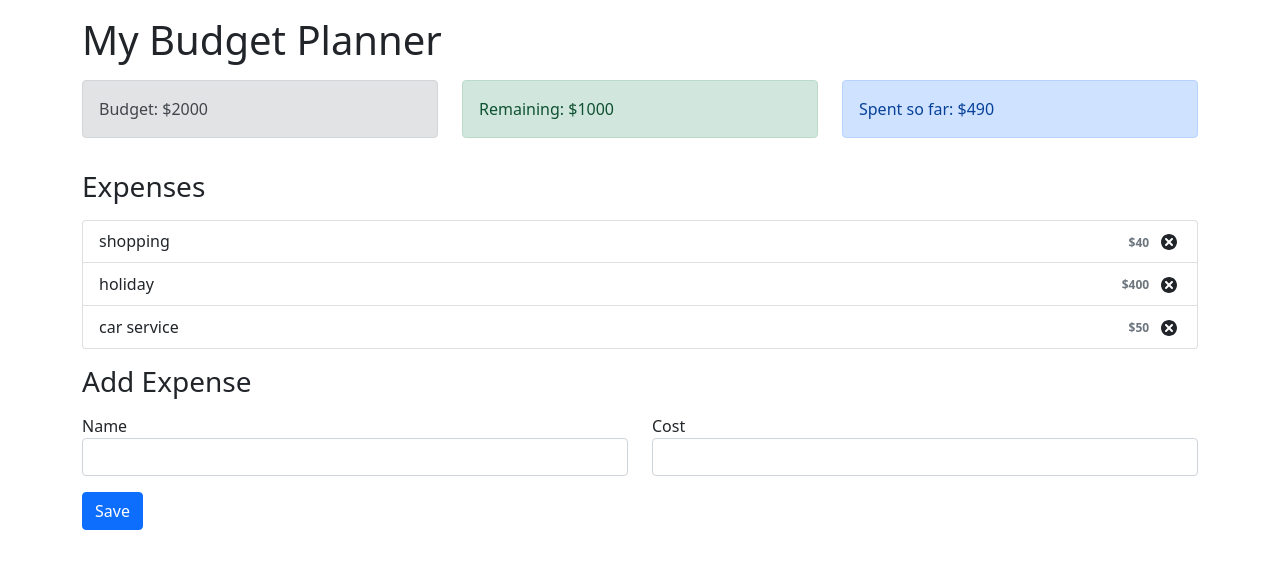
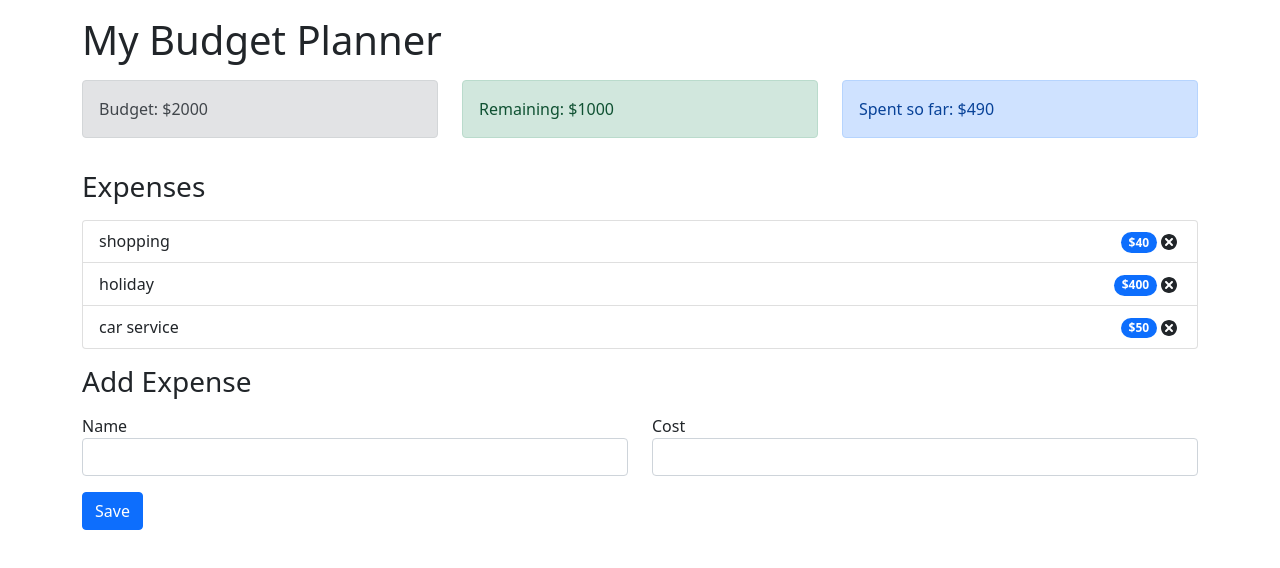
Before and after one commit to Dwaynew85/budget-tracker, a React (Create React App) app: page / in a window 1280 px wide. Shown: the top 568 px of the page. Built offline with nearby package versions, Linux system fonts and the light colour scheme.

Commit message:
Corrections for bootstrap styling updates to display cost.

```diff
--- a/src/components/ExpenseItem.js
+++ b/src/components/ExpenseItem.js
@@ -1,12 +1,12 @@
 import React from 'react';
 import { TiDelete } from 'react-icons/ti';
 
-const ExpenseItem = ({ name,cost }) => {
+const ExpenseItem = ({ name, cost }) => {
 	return (
 		<li className='list-group-item d-flex justify-content-between align-items-center'>
 			{name}
 			<div>
-                <span className='badge badge-primary badge-pill mr-3 text-secondary'>
+				<span className='badge bg-primary rounded-pill mr-3'>
 					${cost}
 				</span>
 				<TiDelete size='1.5em'></TiDelete>
```
Lines whose indentation alone changed are shown as unchanged.
